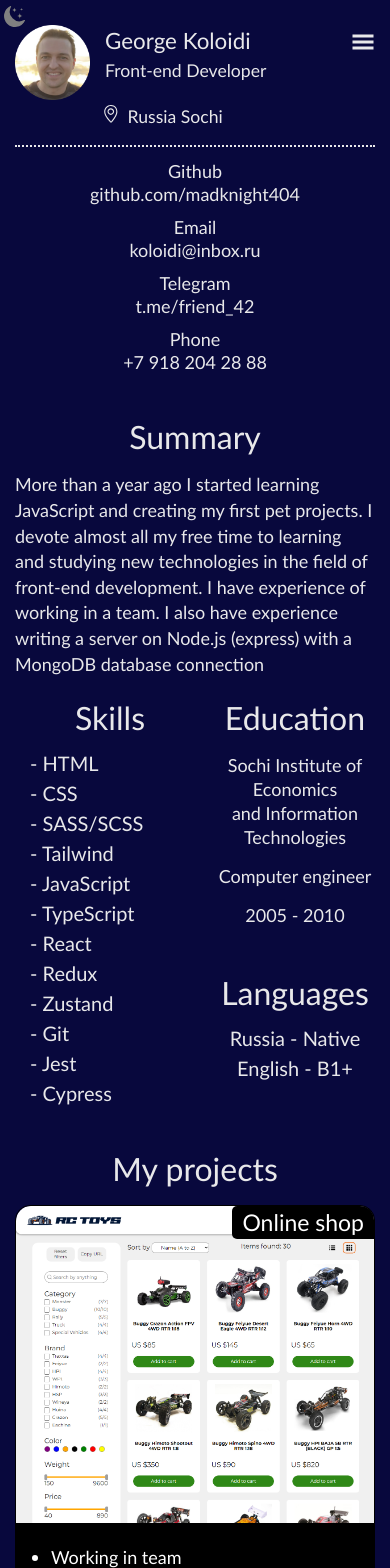
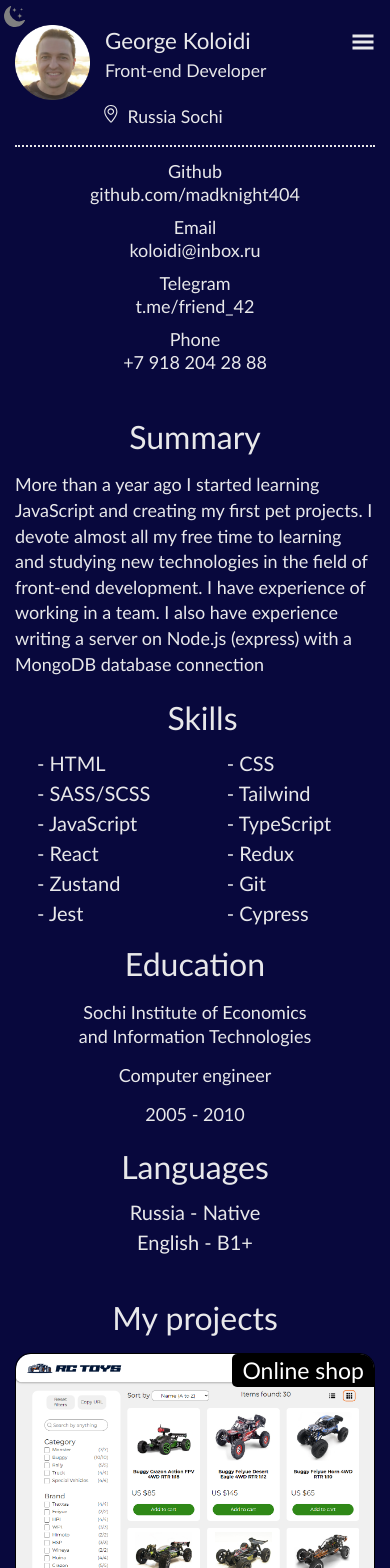
Before and after one commit to MaDKnighT404/my-cv, a React (Vite) app: page / in a window 390 px wide. Shown: the top 1568 px of the page. Built offline with nearby package versions, Linux system fonts and the light colour scheme.

Commit message:
feat: projects adaptive

```diff
--- a/src/components/Main/Main.module.scss
+++ b/src/components/Main/Main.module.scss
@@ -23,14 +23,14 @@
 
     }
 
-    // @media (max-width: 768px) {
-    //   grid-template-areas:
-    //   "sum"
-    //   "skills"
-    //   "educ"
-    //   "lang";
-    //   grid-template-columns:1fr;
-    // }
+    @media (max-width: 480px) {
+      grid-template-areas:
+      "sum"
+      "skills"
+      "educ"
+      "lang";
+      grid-template-columns:1fr;
+    }
   }
 
   .work {
--- a/src/components/Main/Projects/Project/Project.module.scss
+++ b/src/components/Main/Projects/Project/Project.module.scss
@@ -53,7 +53,15 @@
   &__item {
     flex-basis: 45%;
 
-    @media (max-width: 420px) {
+    @media (max-width: 768px) {
+      flex-basis: 100%;
+    }
+
+    @media (max-width: 580px) {
+      flex-basis: 45%;
+    }
+
+    @media (max-width: 380px) {
       flex-basis: 100%;
     }
   }
--- a/src/components/Main/Projects/Projects.module.scss
+++ b/src/components/Main/Projects/Projects.module.scss
@@ -9,9 +9,13 @@
 .projects-list {
   display: grid;
   gap: 25px;
-  grid-template-columns: 1fr 1fr;
+  grid-template-columns: 1fr 1fr 1fr;
 
-  @media (max-width: 768px) {
+  @media (max-width: 1028px) {
+    grid-template-columns: 1fr 1fr;
+  }
+
+  @media (max-width: 580px) {
     grid-template-columns: 1fr;
   }
 }
--- a/src/components/Main/Skills/Skills.module.scss
+++ b/src/components/Main/Skills/Skills.module.scss
@@ -22,14 +22,10 @@
   &__list-item {
     font-size: 20px;
     flex-basis: 100%;
-    // @media (max-width: 768px) {
-    //   padding-left: 30px;
-    //   flex-basis: 45%;
-    // }
 
-    // @media (max-width: 420px) {
-    //   padding-left: 7px;
-    //   flex-basis: 45%;
-    // }
+    @media (max-width: 480px) {
+      padding-left: 7px;
+      flex-basis: 45%;
+    }
   }
 }
```
